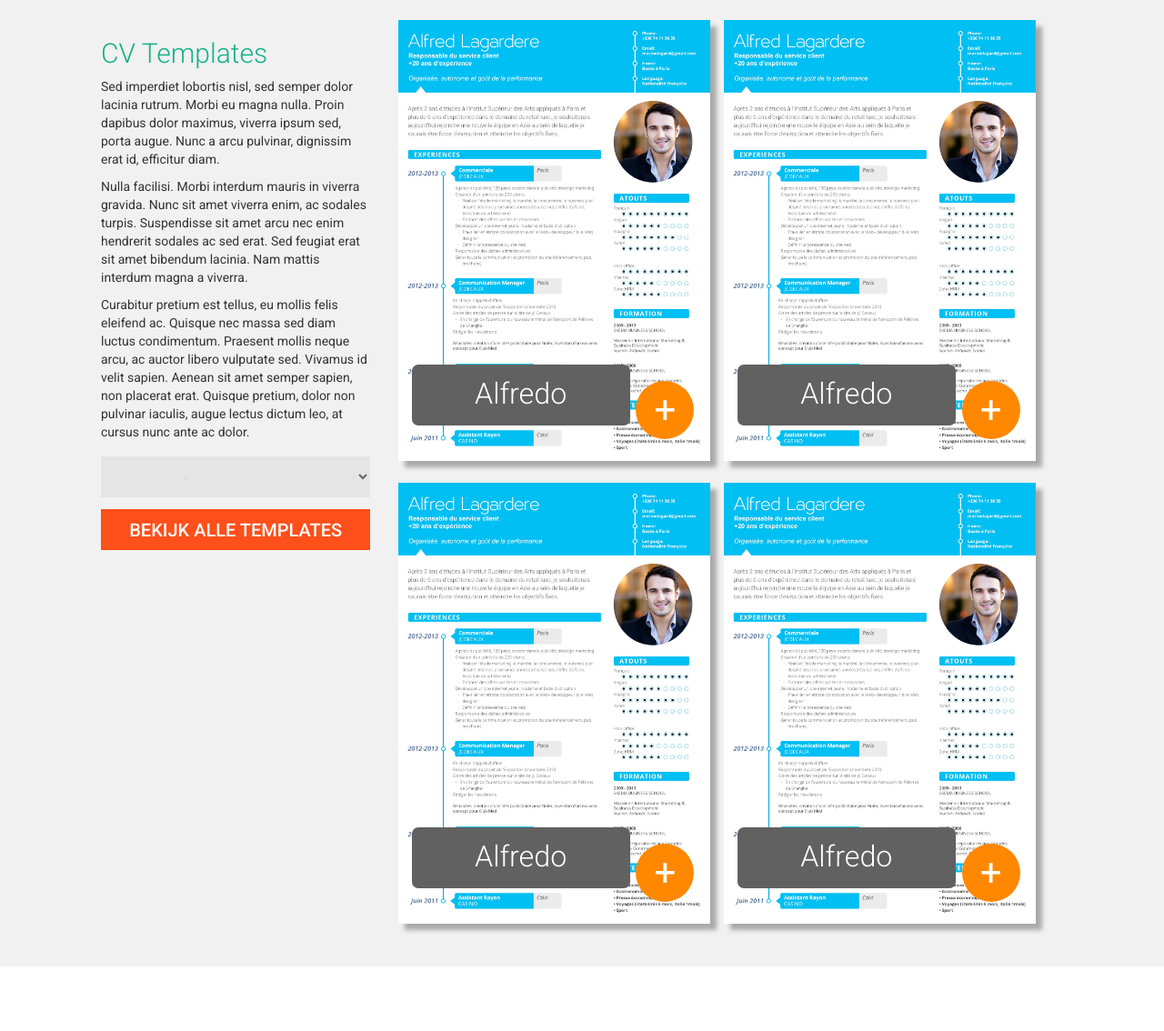
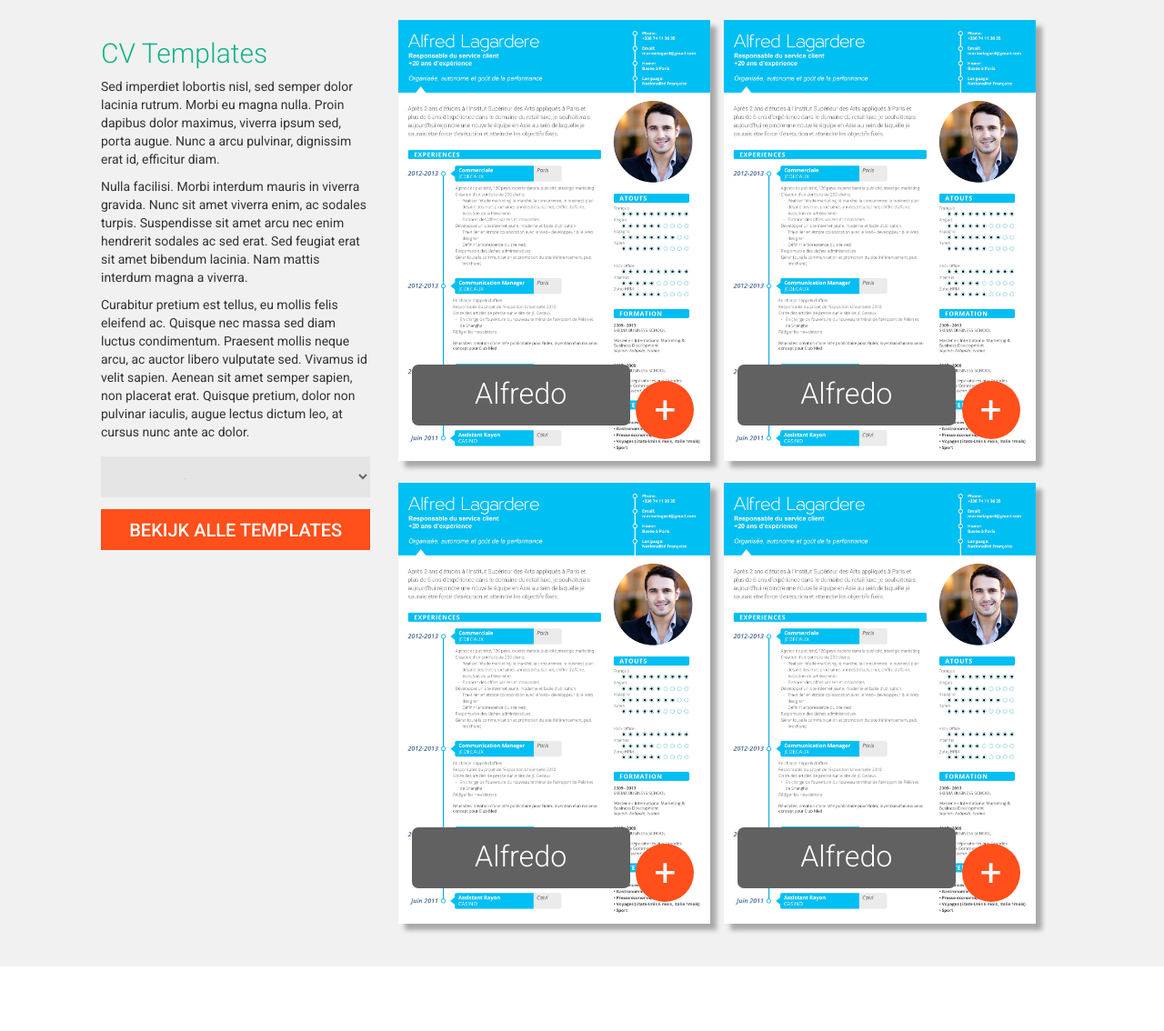
Before and after one commit to DemienD/CurriculumVitae_LineaOpus, a PHP site: page / in a window 1280 px wide. Shown: the part 1268-2402 px from the top of the page at 91% size. Run offline with PHP 8.4, Linux system fonts and the light colour scheme; some libraries are stand-ins or nearby versions.

Commit message:
Color correction

```diff
--- a/inc/styles/main.css
+++ b/inc/styles/main.css
@@ -233,7 +233,7 @@ input[type=submit], .wideButton {
 }
 
 .template div:nth-child(2) {
-  background: #ff8800;
+  background: #ff4f1a;
   width: 5vw;
   height: 5vw;
   position:absolute;
```
